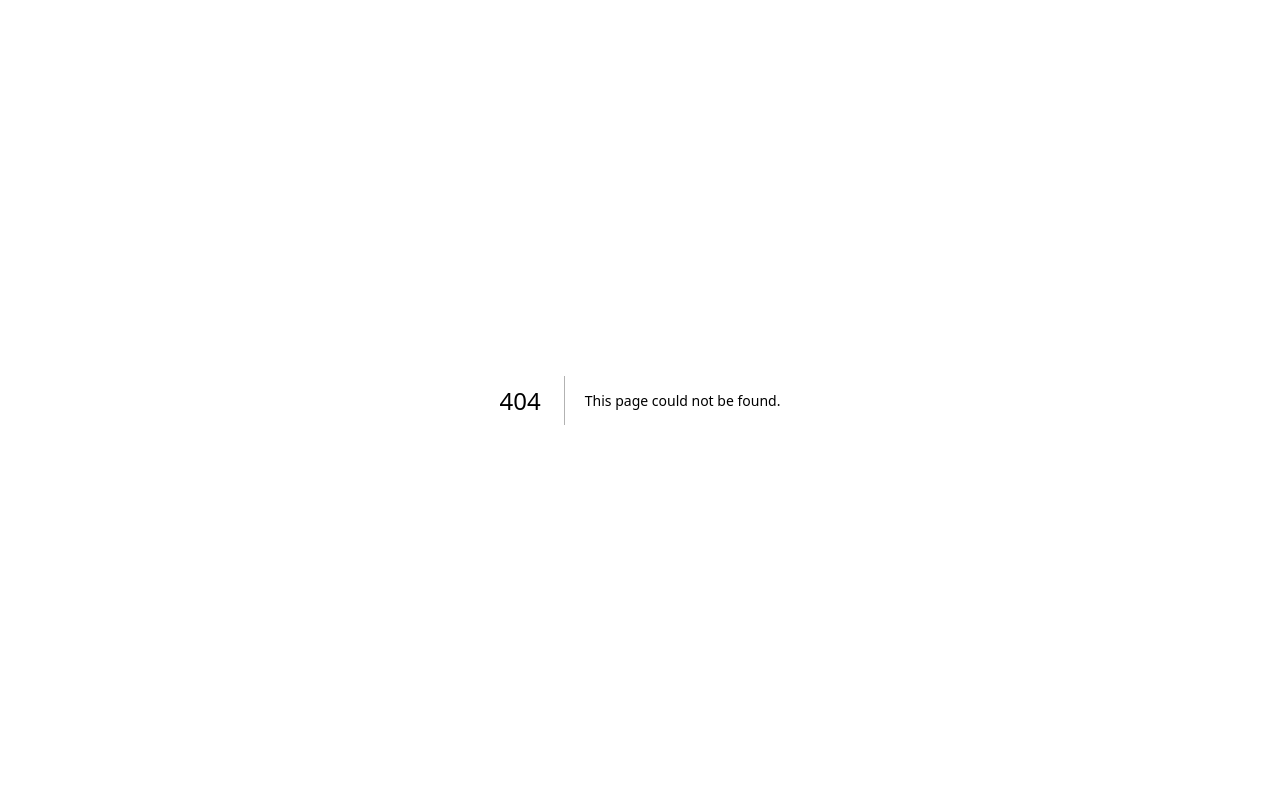
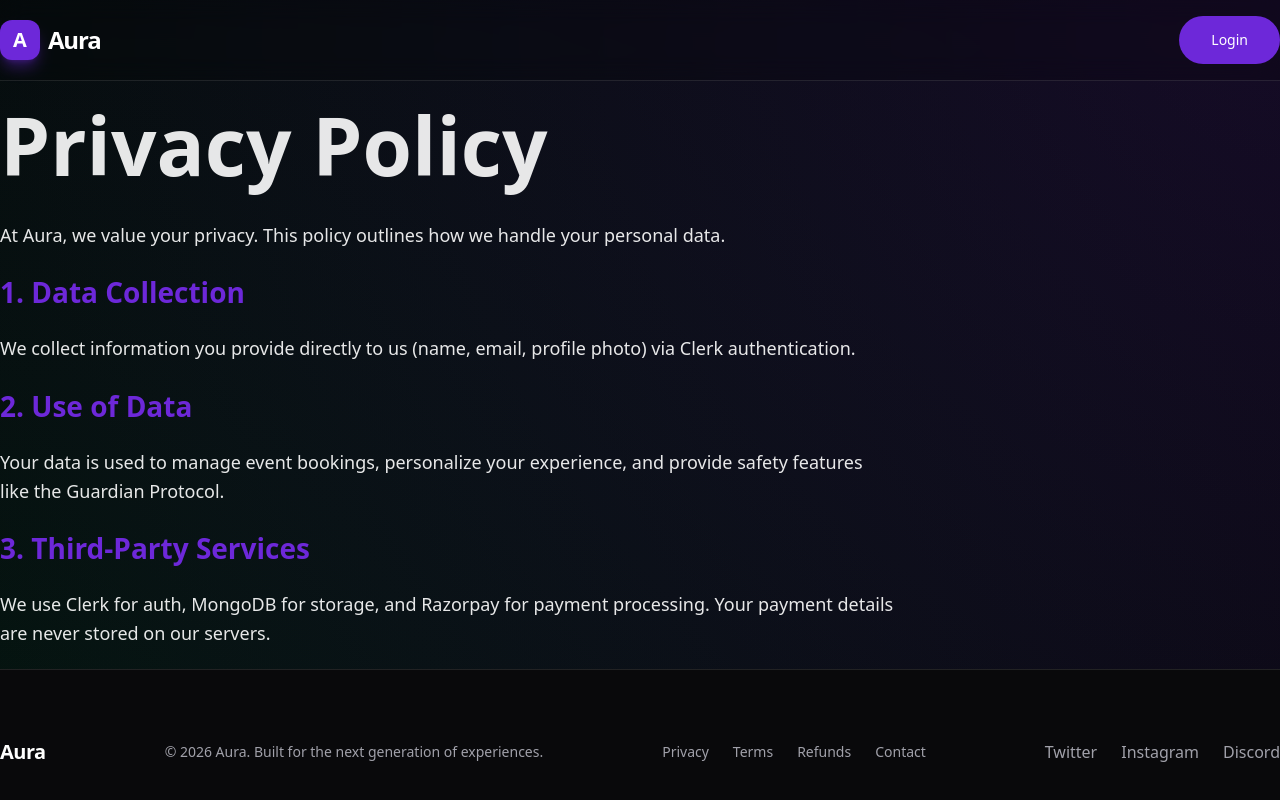
Before and after one commit to akashrajput005/Aura, a Next.js app: page /privacy in a window 1280 px wide. Before the commit this address had no page. Shown: the top 800 px of the page. Built offline with nearby package versions, Linux system fonts and the light colour scheme; no server answers.

Commit message:
feat: add mandatory compliance pages for Razorpay verification

```diff
--- a/package.json
+++ b/package.json
@@ -27,6 +27,7 @@
     "pusher-js": "^8.4.0",
     "query-string": "^9.3.1",
     "radix-ui": "^1.4.3",
+    "razorpay": "^2.9.6",
     "react": "19.2.3",
     "react-datepicker": "^9.1.0",
     "react-day-picker": "^9.13.2",
--- /dev/null
+++ b/src/app/contact/page.tsx
@@ -0,0 +1,21 @@
+import Header from "@/components/shared/Header";
+import Footer from "@/components/shared/Footer";
+
+export default function ContactUs() {
+    return (
+        <div className="flex flex-col min-h-screen gradient-bg">
+            <Header />
+            <main className="flex-1 wrapper py-20 px-6 md:px-12 text-white/90">
+                <h1 className="h1-bold mb-8">Contact Us</h1>
+                <div className="space-y-6 text-lg leading-relaxed max-w-4xl">
+                    <p>We're here to help. Reach out to the Aura team.</p>
+                    <div className="bg-white/5 p-8 rounded-3xl border border-white/10">
+                        <p className="text-xl mb-4"><span className="text-primary font-bold">Email:</span> support@aura-events.com</p>
+                        <p className="text-xl"><span className="text-primary font-bold">Inquiry:</span> For business partnerships, please contact hello@aura-events.com</p>
+                    </div>
+                </div>
+            </main>
+            <Footer />
+        </div>
+    );
+}
--- /dev/null
+++ b/src/app/privacy/page.tsx
@@ -0,0 +1,23 @@
+import Header from "@/components/shared/Header";
+import Footer from "@/components/shared/Footer";
+
+export default function PrivacyPolicy() {
+    return (
+        <div className="flex flex-col min-h-screen gradient-bg">
+            <Header />
+            <main className="flex-1 wrapper py-20 px-6 md:px-12 text-white/90">
+                <h1 className="h1-bold mb-8">Privacy Policy</h1>
+                <div className="space-y-6 text-lg leading-relaxed max-w-4xl">
+                    <p>At Aura, we value your privacy. This policy outlines how we handle your personal data.</p>
+                    <h2 className="h3-bold text-primary">1. Data Collection</h2>
+                    <p>We collect information you provide directly to us (name, email, profile photo) via Clerk authentication.</p>
+                    <h2 className="h3-bold text-primary">2. Use of Data</h2>
+                    <p>Your data is used to manage event bookings, personalize your experience, and provide safety features like the Guardian Protocol.</p>
+                    <h2 className="h3-bold text-primary">3. Third-Party Services</h2>
+                    <p>We use Clerk for auth, MongoDB for storage, and Razorpay for payment processing. Your payment details are never stored on our servers.</p>
+                </div>
+            </main>
+            <Footer />
+        </div>
+    );
+}
--- /dev/null
+++ b/src/app/refund/page.tsx
@@ -0,0 +1,23 @@
+import Header from "@/components/shared/Header";
+import Footer from "@/components/shared/Footer";
+
+export default function RefundPolicy() {
+    return (
+        <div className="flex flex-col min-h-screen gradient-bg">
+            <Header />
+            <main className="flex-1 wrapper py-20 px-6 md:px-12 text-white/90">
+                <h1 className="h1-bold mb-8">Refund & Cancellation Policy</h1>
+                <div className="space-y-6 text-lg leading-relaxed max-w-4xl">
+                    <p>Our goal is a fair experience for everyone.</p>
+                    <h2 className="h3-bold text-primary">1. Cancellations</h2>
+                    <p>Tickets can be cancelled up to 24 hours before the event start time for a partial refund (processing fees apply).</p>
+                    <h2 className="h3-bold text-primary">2. Refunds</h2>
+                    <p>Refunds are processed within 5-7 business days via the original payment method (Razorpay).</p>
+                    <h2 className="h3-bold text-primary">3. Rescheduled Events</h2>
+                    <p>If an event is rescheduled, your ticket remains valid. If cancelled entirely, a full refund will be issued.</p>
+                </div>
+            </main>
+            <Footer />
+        </div>
+    );
+}
--- /dev/null
+++ b/src/app/terms/page.tsx
@@ -0,0 +1,23 @@
+import Header from "@/components/shared/Header";
+import Footer from "@/components/shared/Footer";
+
+export default function TermsAndConditions() {
+    return (
+        <div className="flex flex-col min-h-screen gradient-bg">
+            <Header />
+            <main className="flex-1 wrapper py-20 px-6 md:px-12 text-white/90">
+                <h1 className="h1-bold mb-8">Terms & Conditions</h1>
+                <div className="space-y-6 text-lg leading-relaxed max-w-4xl">
+                    <p>By using Aura, you agree to the following terms.</p>
+                    <h2 className="h3-bold text-primary">1. User Conduct</h2>
+                    <p>Users must be respectful and prioritize safety. Harassment or misuse of the platform is strictly prohibited.</p>
+                    <h2 className="h3-bold text-primary">2. Event Hosting</h2>
+                    <p>Organizers are responsible for the accuracy and safety of their events.</p>
+                    <h2 className="h3-bold text-primary">3. Payments</h2>
+                    <p>All ticket purchases are final, unless specified otherwise by the event organizer.</p>
+                </div>
+            </main>
+            <Footer />
+        </div>
+    );
+}
--- a/src/components/shared/Footer.tsx
+++ b/src/components/shared/Footer.tsx
@@ -14,6 +14,13 @@ const Footer = () => {
                     &copy; 2026 Aura. Built for the next generation of experiences.
                 </p>
 
+                <div className="flex flex-wrap items-center gap-6">
+                    <Link href="/privacy" className="text-muted-foreground hover:text-white transition-colors text-sm">Privacy</Link>
+                    <Link href="/terms" className="text-muted-foreground hover:text-white transition-colors text-sm">Terms</Link>
+                    <Link href="/refund" className="text-muted-foreground hover:text-white transition-colors text-sm">Refunds</Link>
+                    <Link href="/contact" className="text-muted-foreground hover:text-white transition-colors text-sm">Contact</Link>
+                </div>
+
                 <div className="flex items-center gap-6">
                     <Link href="#" className="text-muted-foreground hover:text-white transition-colors">Twitter</Link>
                     <Link href="#" className="text-muted-foreground hover:text-white transition-colors">Instagram</Link>
--- a/src/middleware.ts
+++ b/src/middleware.ts
@@ -6,7 +6,11 @@ const isPublicRoute = createRouteMatcher([
     '/api/webhook/stripe',
     '/api/uploadthing',
     '/sign-in(.*)',
-    '/sign-up(.*)'
+    '/sign-up(.*)',
+    '/privacy',
+    '/terms',
+    '/refund',
+    '/contact'
 ]);
 
 export default clerkMiddleware(async (auth, request) => {
```
Also changed, not shown: 1 other file (tests, documents, lock files or other folders).
